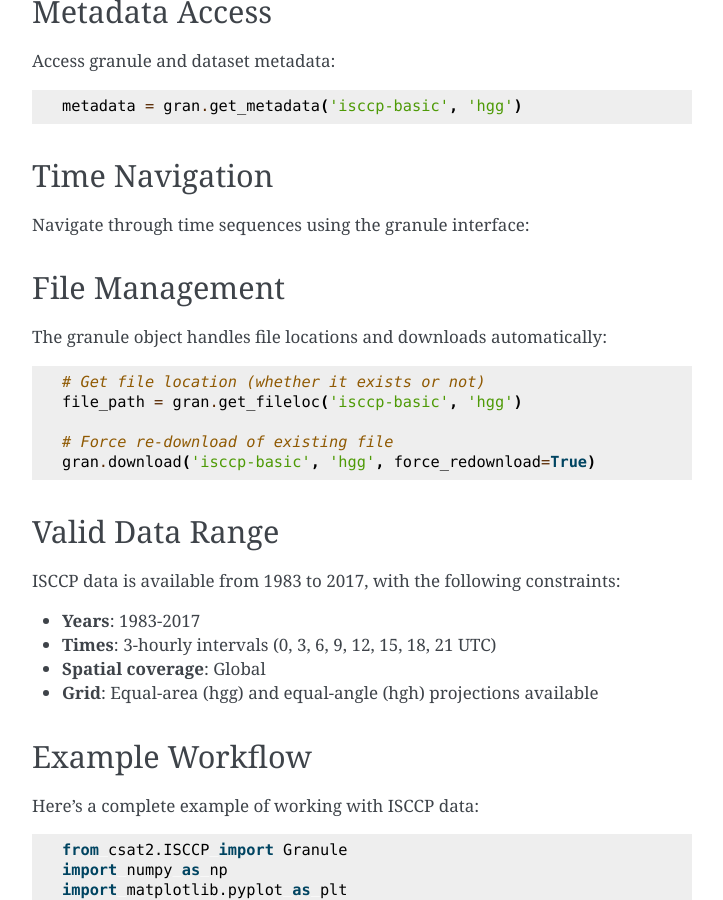
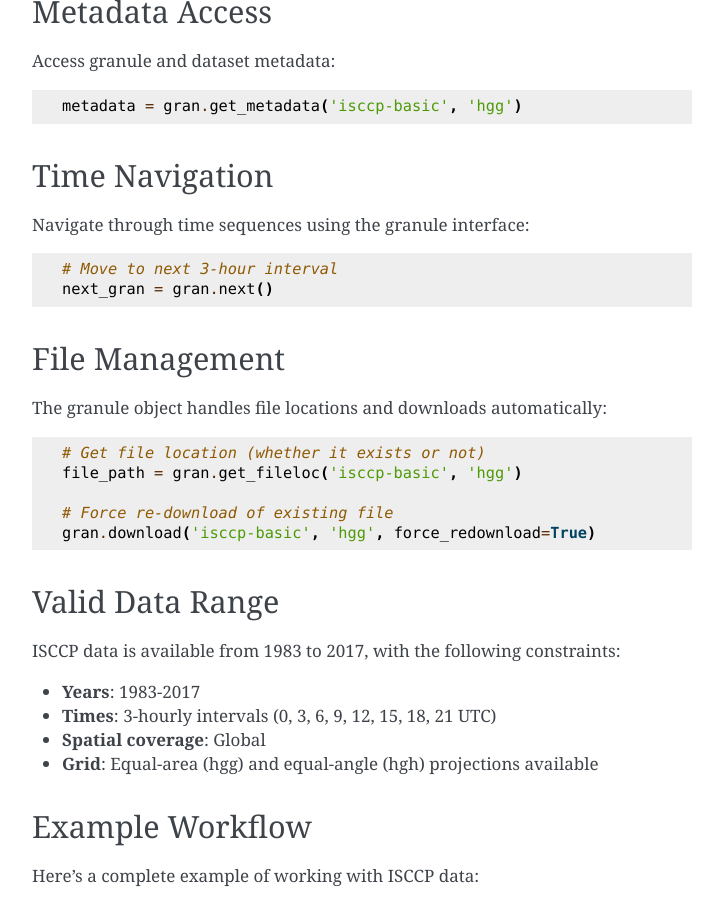
Before and after one commit to EdGrrr/csat2, a Sphinx documentation site: the page built from doc/instruments.rst, in a window 1280 px wide and 900 px high, scrolled down 9716 px. Shown: the whole window, without its empty margins (388-1111 px from the left). Built offline with Sphinx 7.4.7, drawn with Linux system fonts in a browser that asks for light colours; some of the changed lines change nothing that is shown.

Commit message:
documentation patched up

```diff
--- a/doc/instruments.rst
+++ b/doc/instruments.rst
@@ -462,9 +462,9 @@ Time Navigation
 Navigate through time sequences using the granule interface:
 
 .. code-block:: python
-   # Move to next 3-hour interval, note this is currently specific to the hgg product
-   next_gran = gran.next()
 
+    # Move to next 3-hour interval
+    next_gran = gran.next()
 
 
 
```
